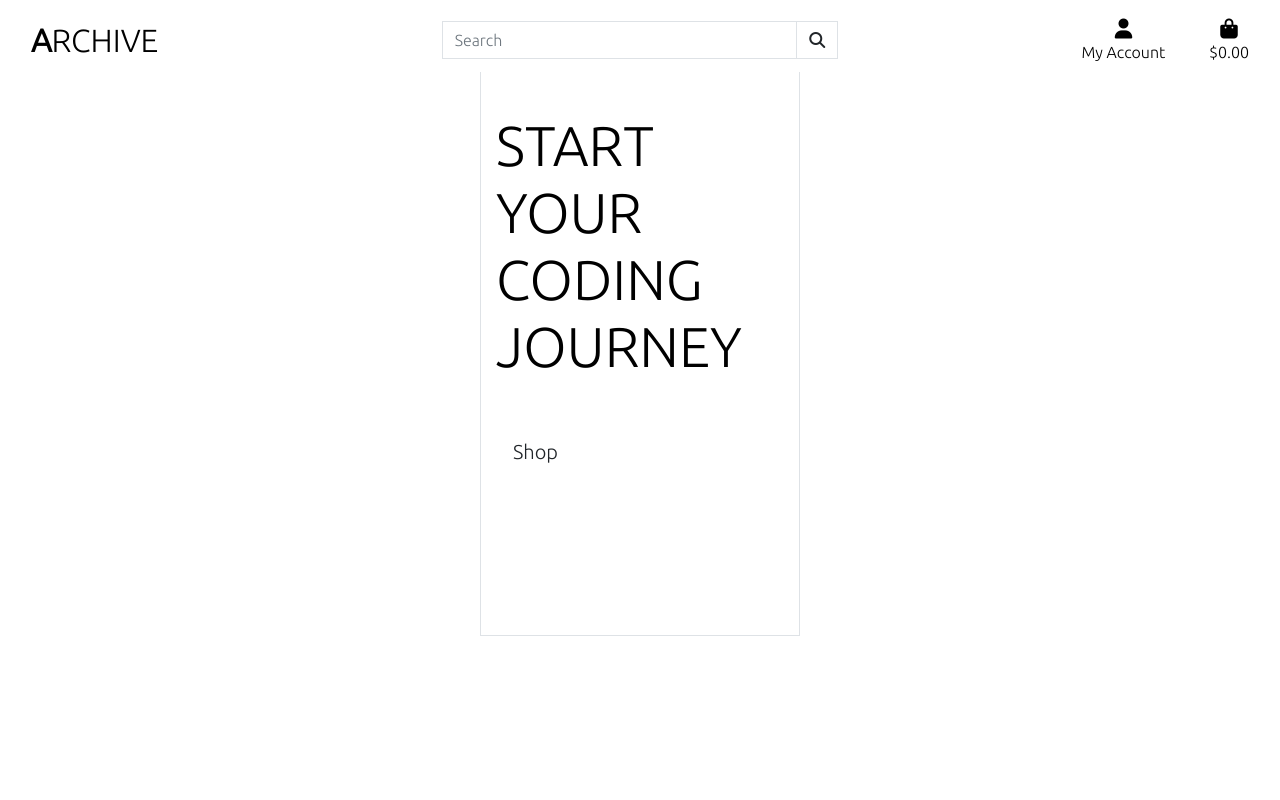
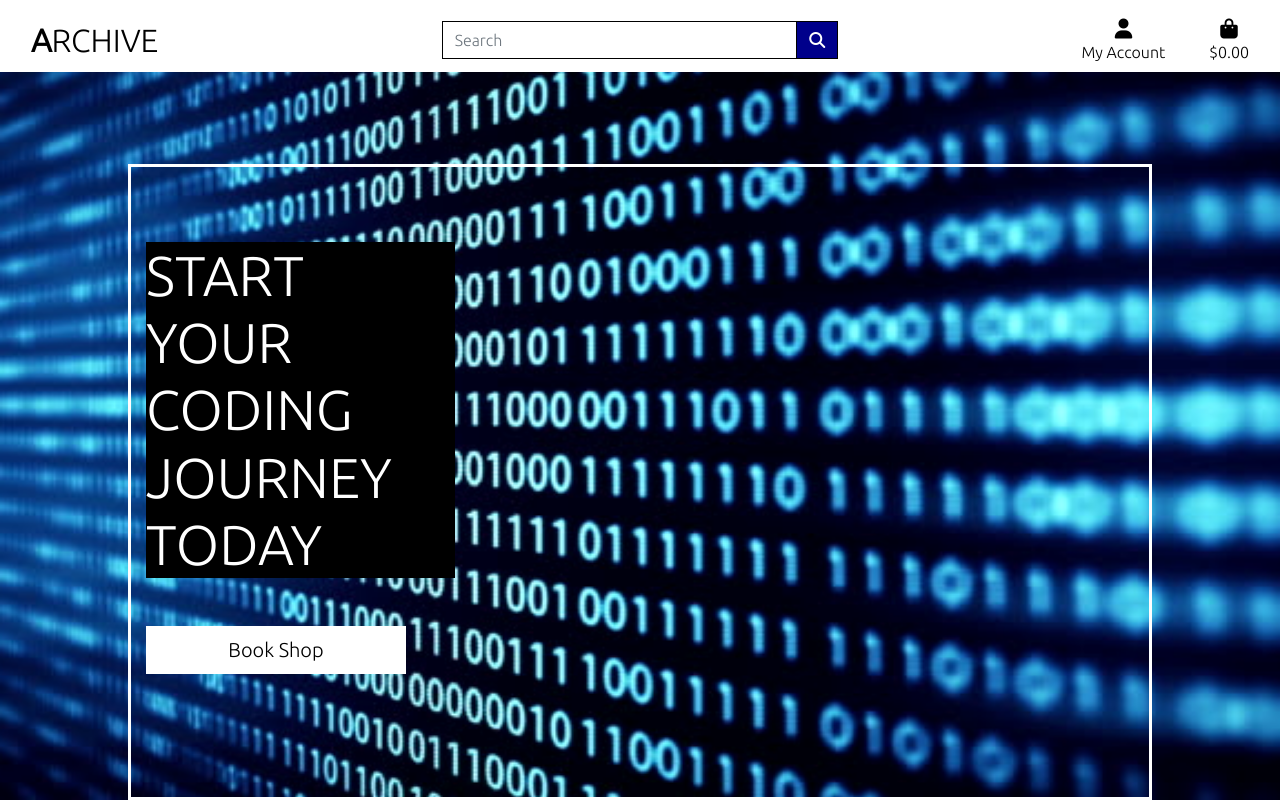
Before and after one commit to ebuzeryalcin/archive_MS4, a Django app: page / in a window 1280 px wide. Run offline with Django 3.2, Linux system fonts and the light colour scheme; some libraries are stand-ins or nearby versions.

Commit message:
Added more css style to landing page

```diff
--- a/home/templates/home/index.html
+++ b/home/templates/home/index.html
@@ -10,15 +10,15 @@
 {% endblock %}
 
 {% block content %}
-    <div class="container col-3 h-100 border">
+    <div class="container col-3 h-100 start-border">
         <div class="row h-100">
             <div class="col-7 col-md-4 my-auto">
-                <h1 class="display-4 logo-font text-black">
-                    Start your coding journey
+                <h1 class="start-bg display-4 logo-font text-white">
+                    Start your coding journey today
                 </h1>
                 <div class="my-5">
                     <h4>
-                        <a href="" class="shop-button btn btn-lg rounded-0">Shop</a>
+                        <a href="" class="shop-button btn btn-lg rounded-0">Book Shop</a>
                     </h4>
                 </div>
             </div>
--- a/static/css/base.css
+++ b/static/css/base.css
@@ -4,6 +4,7 @@ html {
 }
 
 body {
+    background: url('/media/background_image.jpg') no-repeat center center fixed;
     background-size: cover;
     height: calc(100vh - 164px);
     color: #555;
@@ -14,6 +15,70 @@ body {
     text-transform: uppercase;
 }
 
+.start-bg{
+    background-color: black;
+    color: white;
+    min-width: 260px;
+}
+
+.start-border{
+    border: 3px solid white !important;
+    min-width: 295px;
+}
+
+.main-logo-link {
+    width: fit-content;
+}
+
+.shop-button {
+    background: white;
+    color: black;
+    min-width: 260px;
+}
+
+.btn-blue {
+    background: darkblue;
+    color: white;
+}
+
+.shop-now-button:hover,
+.shop-now-button:active,
+.shop-now-button:focus,
+.btn-blue:hover,
+.btn-blue:active,
+.btn-blue:focus {
+    background: black;
+    color: white;
+}
+
 .text-black {
     color: #000 !important;
 }
+
+.border-black {
+    border: 1px solid black !important;
+}
+
+/* Media Queries */
+
+/* Container larger on big screens */
+@media (min-width: 1200px) {
+  .container {
+    max-width: 80%;
+  }
+}
+
+/* Navbar fixed on medium and larger screen */
+@media (min-width: 992px) {
+    .fixed-top-desktop-only {
+        position: fixed;
+        top: 0;
+        right: 0;
+        left: 0;
+        z-index: 1030;
+    }
+
+    .header-container {
+        padding-top: 164px;
+    }
+}
--- a/templates/base.html
+++ b/templates/base.html
@@ -52,7 +52,7 @@
                   <div class="input-group w-100">
                       <input class="form-control border border-black rounded-0" type="text" name="q" placeholder="Search">
                       <div class="input-group-append">
-                          <button class="form-control btn btn-black border border-black rounded-0" type="submit">
+                          <button class="form-control btn btn-blue border border-black rounded-0" type="submit">
                               <span class="icon">
                                   <i class="fas fa-search"></i>
                               </span>
```
Also changed, not shown: media/background_image.jpg (added).
